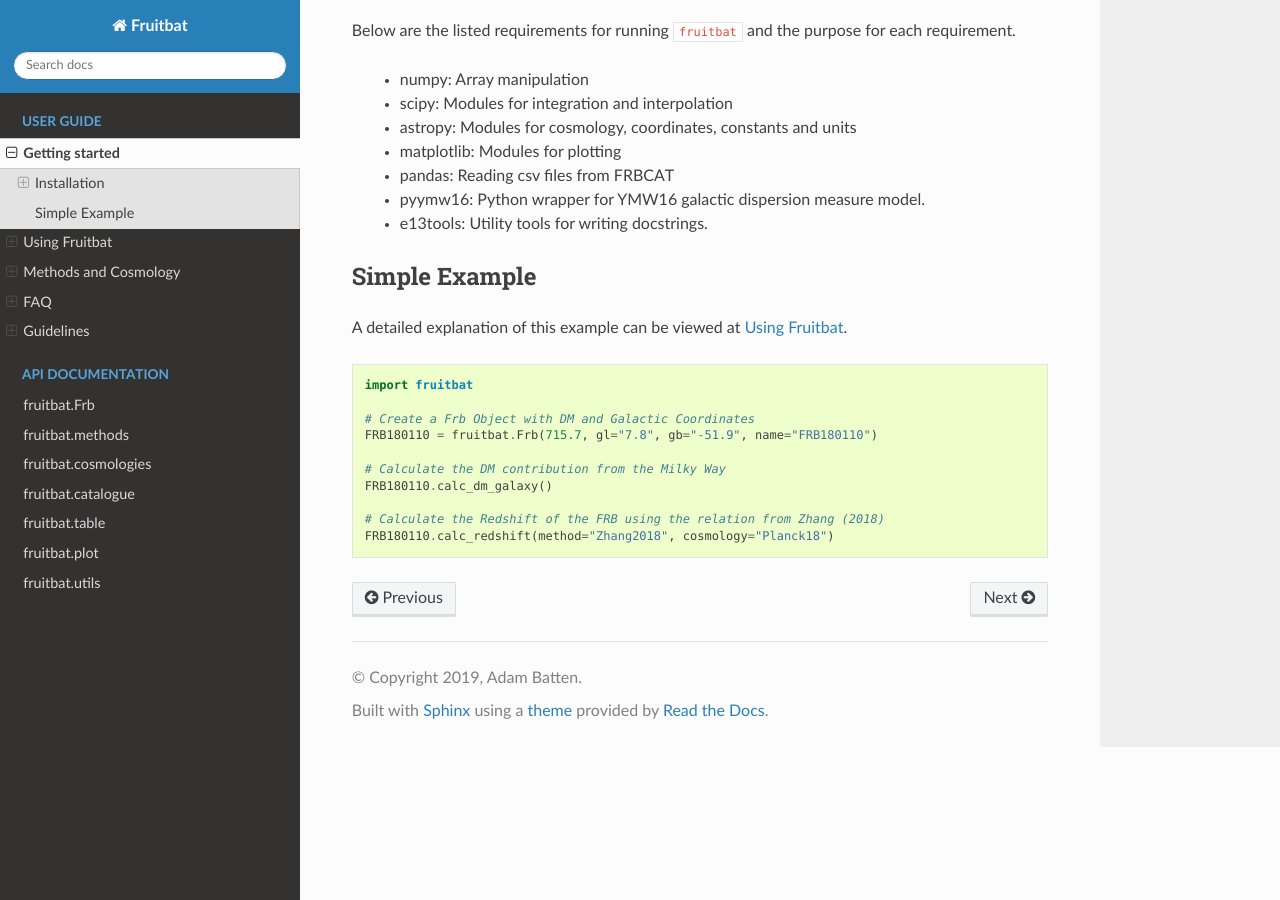
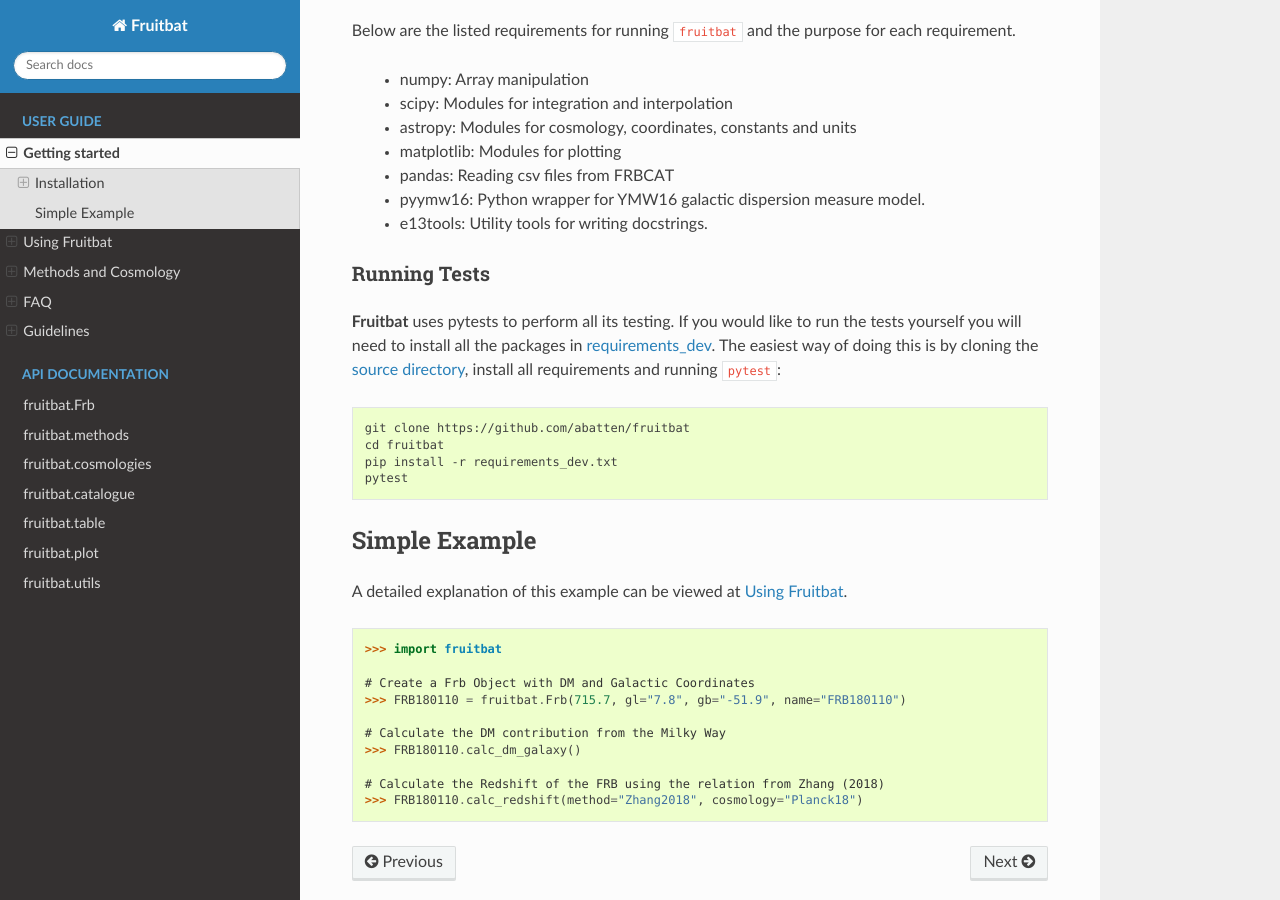
Before and after one commit to abatten/fruitbat, a Sphinx documentation site: the page built from docs/source/user_guide/getting_started.rst, in a window 1280 px wide and 900 px high, scrolled down 559 px. Built offline with Sphinx 7.4.7 and the Read the Docs theme 2.0.0, drawn with Linux system fonts in a browser that asks for light colours.

Commit message:
Added instructions for testing

```diff
--- a/docs/source/user_guide/getting_started.rst
+++ b/docs/source/user_guide/getting_started.rst
@@ -39,6 +39,23 @@ each requirement.
  - e13tools: Utility tools for writing docstrings.
 
 
+Running Tests
+*************
+**Fruitbat** uses pytests to perform all its testing. If you would like to run the tests
+yourself you will need to install all the packages in `requirements_dev`_. The easiest way of
+doing this is by cloning the `source directory`_, install all requirements and running ``pytest``:
+
+.. code-block:: none
+
+    git clone https://github.com/abatten/fruitbat
+    cd fruitbat
+    pip install -r requirements_dev.txt
+    pytest
+
+.. _requirements_dev: https://raw.githubusercontent.com/abatten/fruitbat/master/requirements_dev.txt
+.. _source directory: https://github.com/abatten/fruitbat
+
+
 Simple Example
 --------------
 
@@ -46,16 +63,16 @@ A detailed explanation of this example can be viewed at `Using Fruitbat`_.
 
 .. code-block:: python
 
-    import fruitbat
+    >>> import fruitbat
 
     # Create a Frb Object with DM and Galactic Coordinates
-    FRB180110 = fruitbat.Frb(715.7, gl="7.8", gb="-51.9", name="FRB180110")
+    >>> FRB180110 = fruitbat.Frb(715.7, gl="7.8", gb="-51.9", name="FRB180110")
 
     # Calculate the DM contribution from the Milky Way
-    FRB180110.calc_dm_galaxy()
+    >>> FRB180110.calc_dm_galaxy()
 
     # Calculate the Redshift of the FRB using the relation from Zhang (2018)
-    FRB180110.calc_redshift(method="Zhang2018", cosmology="Planck18")
+    >>> FRB180110.calc_redshift(method="Zhang2018", cosmology="Planck18")
 
 
 
```
Also changed, not shown: paper/paper.md (+2 -2 lines).
